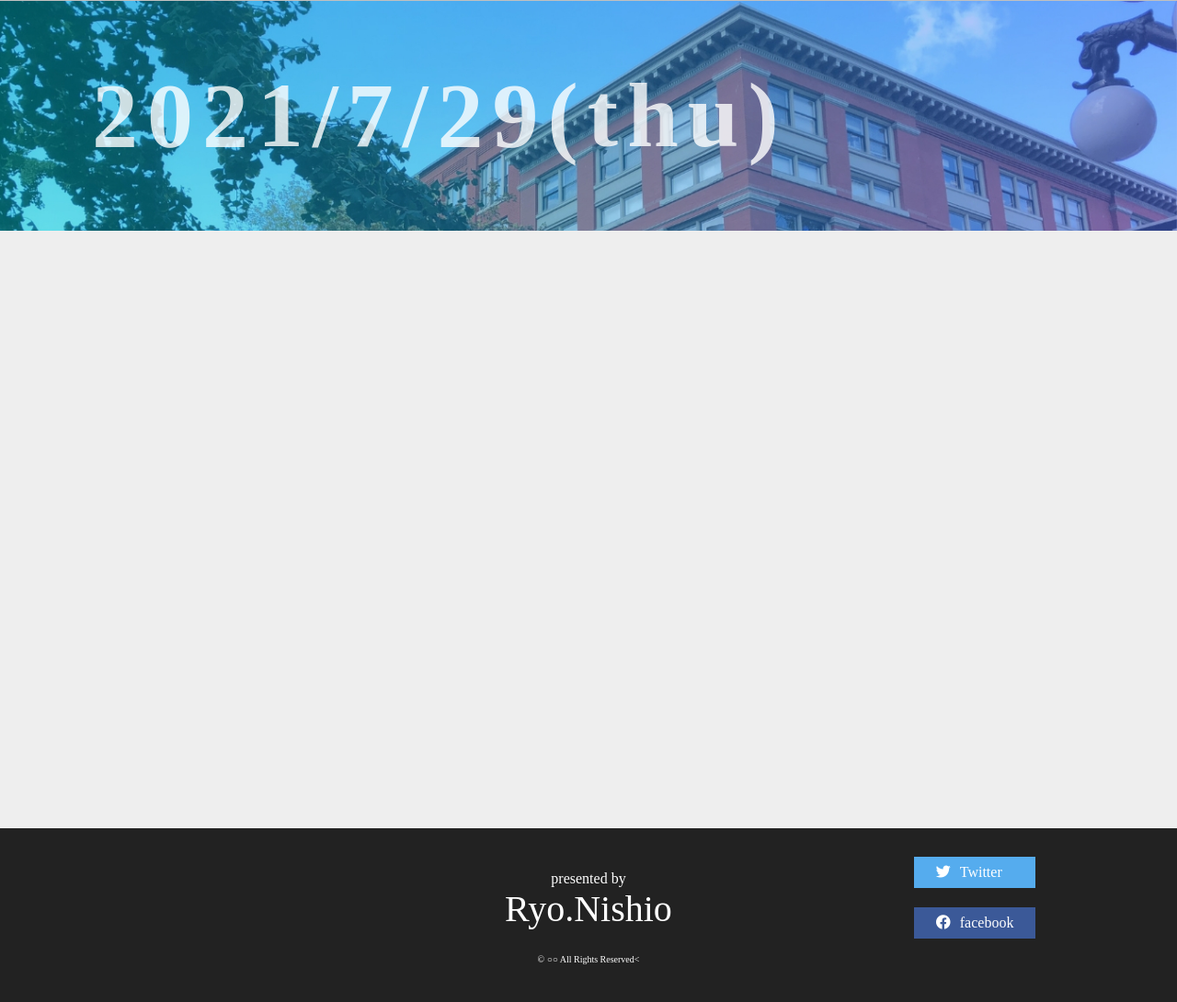
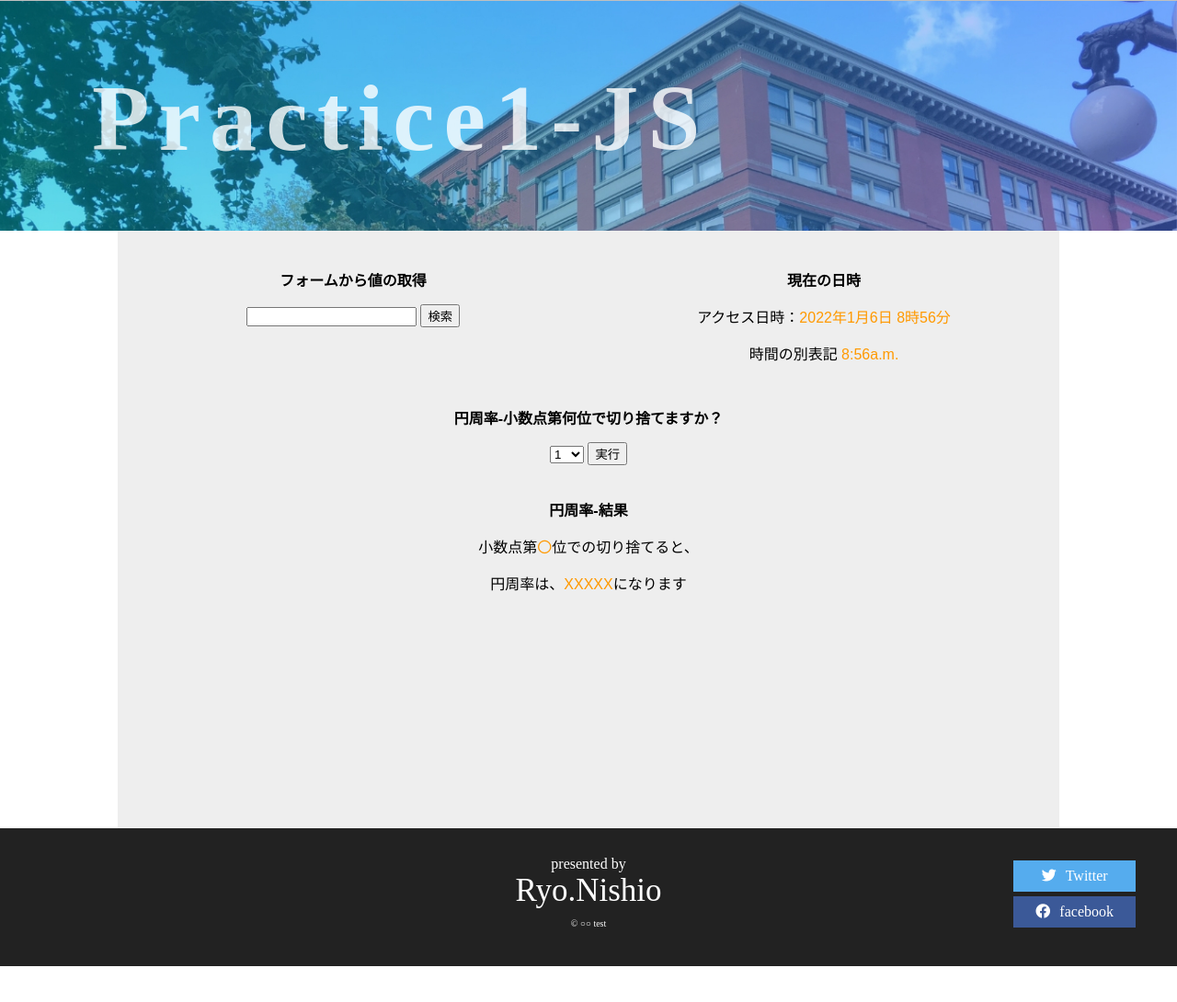
Before and after one commit to Sofarago/JsPractice1, a plain HTML site: page index.html in a window 1280 px wide. Shown: the part 80-1170 px from the top of the page at 92% size. After the commit the page ends 1131 px from the top, so only its background shows below. Drawn offline with Linux system fonts and the light colour scheme.

Commit message:
Add files via upload

```diff
--- a/design.css
+++ b/design.css
@@ -1,13 +1,8 @@
 @charset "utf-8";
-
-.wrapper {
-  overflow: hidden;
-}
 
 header {
   background-color:white;
   height:80px;
-  width:100vw;
   border-bottom:1px solid silver;
   position: relative;
 
@@ -27,7 +22,14 @@ body {
   padding:0px;
 }
 
-.header-logo img   {
+.contents {
+  min-height: 100vh;
+  padding-bottom: 150px;
+  position: relative;
+  box-sizing: border-box;
+}
+
+.logo img   {
   float:left;
   padding: 25px 0 0 10%;
   width: 10%;
@@ -54,7 +56,7 @@ nav li:hover {
 }
 
 
-.front-top {
+.top {
   background-image: url("top-background.jpg");
   height:100px;
   background-size: cover;
@@ -63,8 +65,8 @@ nav li:hover {
   top:00px;
 }
 
-.top-contents h1 {
-  font-size:100px;
+.top__wrapper h1 {
+  font-size:8vw;
   letter-spacing:10px;
   opacity:0.8;
   position:absolute;
@@ -72,15 +74,59 @@ nav li:hover {
   left:100px;
 }
 
-.front-bot {
+.main__contents {
   height:650px;
-  background-color:#EEEEEE;
+  width: 80vw;
+  background-color:#eeeeee;
   font-family: 'Economica', sans-serif;
   text-align: center;
   overflow: hidden;
+  margin: 0 auto;
+
 }
 
-.front-bot img {
+.main__contents-javaScript {
+  display: flex;
+  flex-wrap: wrap;
+  justify-content: space-around;
+  margin-top: 20px;
+
+}
+
+.contents__wrapper-form{
+  height: 20%;
+  min-height: 150px;
+  width: 37vw;
+}
+
+.contents__wrapper-date{
+  height: 20%;
+  min-height: 150px;
+  width: 37vw;
+}
+
+.contents__wrapper-pi--input{
+  height: 15%;
+  min-height: 100px;
+  width: 50vw;
+}
+
+.contents__wrapper-pi{
+  height: 20%;
+  min-height: 150px;
+  width: 50vw;
+}
+
+.main__contents-javaScript h4{
+  margin-bottom: 15px;
+}
+
+.orange {
+  color:#FF9900;
+}
+
+
+.bot__wrapper img {
   height: 90px;
   width: 100px;
 }
@@ -90,24 +136,23 @@ nav li:hover {
 footer {
   color:white;
   background-color:#222222;
-  height:200px;
+  height:150px;
   width:100%;
-  position: relative;
+  position: absolute;
+  bottom: 0;
 }
 
-.btn-wrapper {
-  position:absolute;
-  right:0;
-  top:0;
-  padding-right: 12%;
-  padding-top: 10px;
+.btn__wrapper {
+  position: absolute;
+  top: 30px;
+  right: 40px;
 }
 
 .btn {
   color:white;
   display:block;
+  margin: 5px 5px;
   padding:8px 24px;
-  margin-top: 13%;
   margin-left: 30px;
 }
 
@@ -125,24 +170,21 @@ footer {
 }
 
 
-.info-wrapper {
-  width:40%;
-  margin: auto;
+.info__wrapper {
   text-align: center;
 }
 
-.author-info {
-  padding-top: 9%;
+.info__author {
+  padding-top: 30px;
   margin: 0 0;
 }
 
-.info-wrapper h2 {
-  font-size:40px;
+.info__wrapper h2 {
+  font-size:35px;
   font-weight: normal;
   margin:0 0;
 }
 
 .copyright {
-  margin-top: 5%;
   font-size: 10px;
 }
--- a/index.html
+++ b/index.html
@@ -5,13 +5,14 @@
   <title>Ryo.N</title>
   <meta name="mywebpage" content="実験用のページです">
   <link rel="stylesheet" href="design.css">
-    <link rel="stylesheet" href="https://use.fontawesome.com/releases/v5.8.2/css/all.css" integrity="sha384-oS3vJWv+0UjzBfQzYUhtDYW+Pj2yciDJxpsK1OYPAYjqT085Qq/1cq5FLXAZQ7Ay" crossorigin="anonymous">
-    <link rel="stylesheet" href="https://use.fontawesome.com/releases/v5.8.2/css/all.css" integrity="sha384-oS3vJWv+0UjzBfQzYUhtDYW+Pj2yciDJxpsK1OYPAYjqT085Qq/1cq5FLXAZQ7Ay" crossorigin="anonymous">
+  <link rel="stylesheet" href="https://use.fontawesome.com/releases/v5.8.2/css/all.css"
+    integrity="sha384-oS3vJWv+0UjzBfQzYUhtDYW+Pj2yciDJxpsK1OYPAYjqT085Qq/1cq5FLXAZQ7Ay" crossorigin="anonymous">
 </head>
+
 <body>
-    <div class="wrapper">
+  <div class="contents">
     <header>
-      <div class="header-logo">
+      <div class="logo">
         <a href="https://sofarago.github.io/index/"><img src="web-logo.png" alt="logo"></a>
       </div>
       <nav>
@@ -22,29 +23,66 @@
         </ul>
       </nav>
     </header>
-    <div class="front-top">
-      <div class="top-contents">
-        <h1>2021/7/29(thu)</h1>
+    <div class="top">
+      <div class="top__wrapper">
+        <h1>Practice1-JS</h1>
       </div>
     </div>
-    <div class="front-bot">
-
+    <div class="main__contents">
+      <section class="main__contents-javaScript">
+        <div class="contents__wrapper-form">
+          <h4>フォームから値の取得</h4>
+          <form action="#" id="form__search">
+            <input type="text" name="searchText">
+            <input type="submit" value="検索">
+          </form>
+          <p id="output" class="orange"></p>
         </div>
-    <div class="bot-wrapper">
+        <div class="contents__wrapper-date">
+          <h4>現在の日時</h4>
+          <p>アクセス日時：<span id="accessTime" class="orange"></p>
+          <p>時間の別表記 <span id="ampmTime" class="orange"></p>
+        </div>
+        <div class="contents__wrapper-pi--input">
+          <h4>円周率-小数点第何位で切り捨てますか？</h4>
+          <form action="#" id="form__pi-input">
+            <select id="digit">
+              <option value="1">1</option>
+              <option value="2">2</option>
+              <option value="3">3</option>
+              <option value="4">4</option>
+              <option value="5">5</option>
+              <option value="6">6</option>
+              <option value="7">7</option>
+              <option value="8">8</option>
+              <option value="9">9</option>
+              <option value="10">10</option>
+            </select>
+            <input type="submit" value="実行">
+          </form>
+        </div>
+        <div class="contents__wrapper-pi">
+          <h4>円周率-結果</h4>
+          <p>小数点第<span id="calcDigit" class="orange">〇</span>位での切り捨てると、</p>
+          <p>円周率は、<span id="calcPi" class="orange">XXXXX</span>になります</p>
+        </div>
+      </section>
+    </div>
+    <div class="bot__wrapper">
       <footer>
-      <div class="info-wrapper">
-        <p class="author-info">presented by</p>
+        <div class="info__wrapper">
+          <p class="info__author">presented by</p>
           <h2>Ryo.Nishio</h2>
-        <p class="copyright">© ○○ All Rights Reserved<</p>
+          <div class="btn__wrapper">
+            <a href="https://twitter.com/hi_im_ryo" class="btn twitter"><span class="fab fa-twitter"></span>Twitter</a>
+            <a href="https://www.facebook.com/ryo.nishio.98" class="btn facebook"><span
+                class="fab fa-facebook"></span>facebook</a>
           </div>
-      <aside>
-      <div class="btn-wrapper">
-       <a href="https://twitter.com/hi_im_ryo" class="btn twitter"><span class="fab fa-twitter"></span>Twitter</a>
-       <a href="https://www.facebook.com/ryo.nishio.98" class="btn facebook"><span class="fab fa-facebook"></span>facebook</a>
+          <p class="copyright">© ○○ test</p>
         </div>
-    </aside>
       </footer>
     </div>
   </div>
+  <script src="script.js"></script>
 </body>
 </html>
--- /dev/null
+++ b/script.js
@@ -0,0 +1,53 @@
+'use strict';
+
+//コンソール
+console.log("JavaScriptファイル読み込み完了");
+
+//フォームでの値取得
+document.getElementById('form__search').onsubmit = function(event) {
+    event.preventDefault();
+    const keyword = document.getElementById('form__search').searchText.value;
+    if(keyword == ''){
+        document.getElementById('output').textContent = `検索欄にテキストを入力してください`
+    } else {
+        document.getElementById('output').textContent = `「${keyword}」の検索中・・・`
+    }
+}
+
+//現在日付の表示+時間の表示変更
+const now = new Date();
+const year = now.getFullYear();
+const month = now.getMonth();
+const date = now.getDate();
+const hour = now.getHours();
+const minutes = now.getMinutes();
+const accessDate = `${year}年${month + 1}月${date}日 ${hour}時${minutes}分`;
+document.getElementById('accessTime').textContent = accessDate;
+
+var ampm = '';
+if(hour < 12){
+    ampm = 'a.m.';
+} else {
+    ampm = 'p.m.';
+};
+var ampmMinutes = '';
+if(minutes < 10){
+    ampmMinutes = `0${minutes}`;
+} else {
+    ampmMinutes = minutes;
+};
+document.getElementById('ampmTime').textContent = `${hour % 12}:${ampmMinutes}${ampm}`;
+
+//小数点〇い以下で円周率を切り捨てる
+function point(num, digit){
+    const mover = 10 ** digit;
+    return Math.floor(num * mover) / mover;
+}
+
+document.getElementById('form__pi-input').onsubmit = function(event) {
+    event.preventDefault();
+    var digit = document.getElementById('digit');
+    console.log(`digitの値：${digit.value}`);
+    document.getElementById('calcDigit').textContent = digit.value;
+    document.getElementById('calcPi').textContent = point(Math.PI, digit.value);
+}
```
Lines whose indentation alone changed are shown as unchanged.
